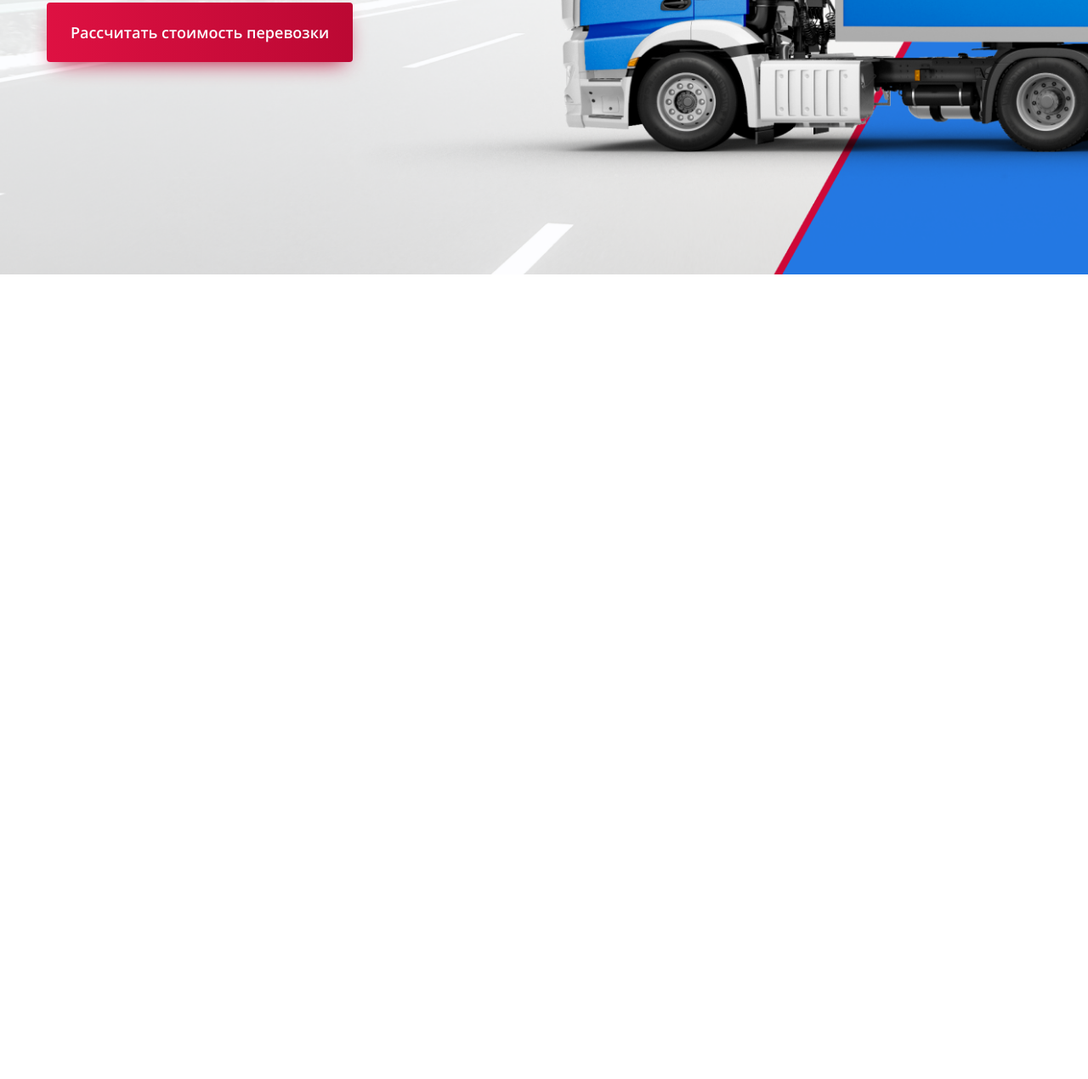
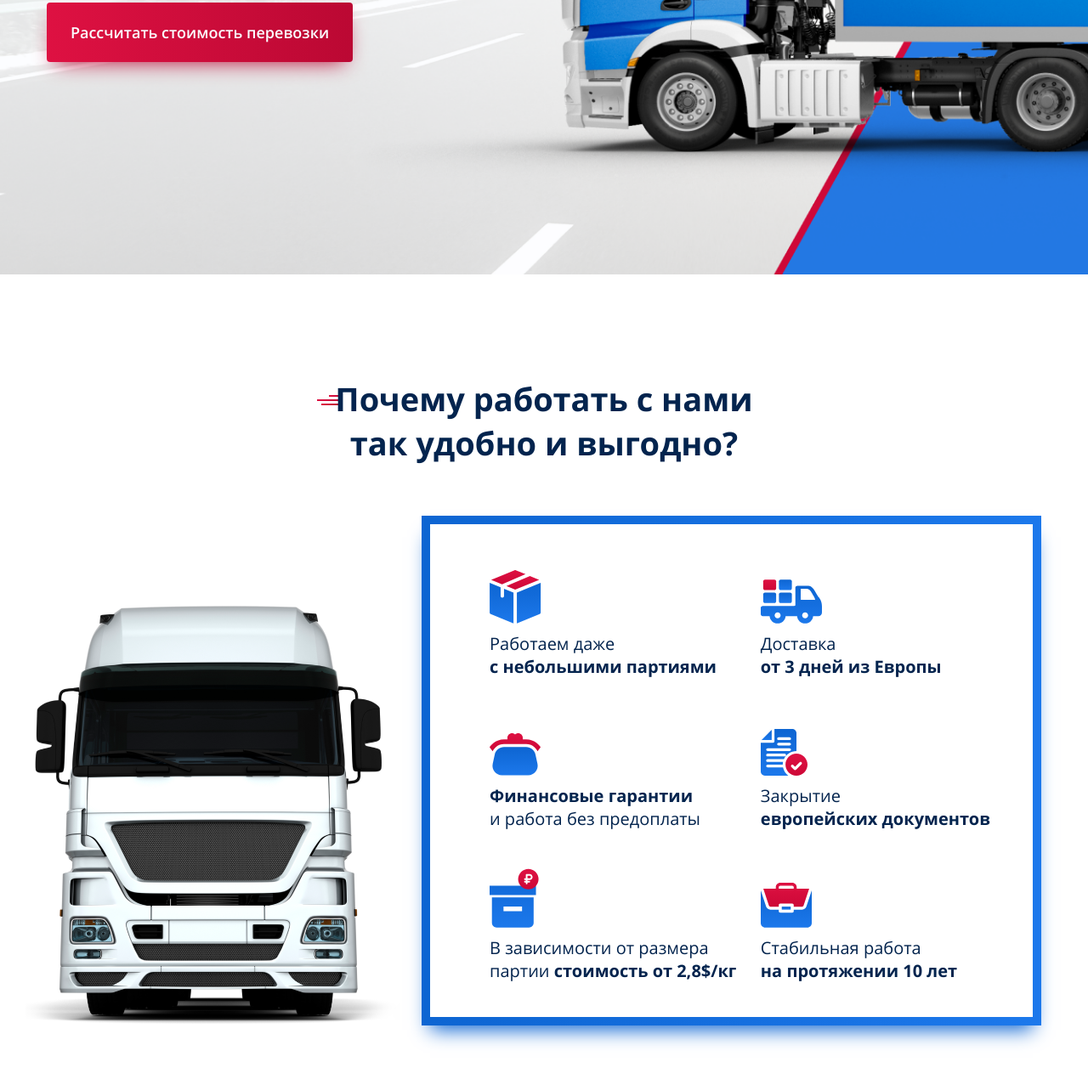
Before and after one commit to alexeysreda/belcargo-cosmetic, a website: page src/index.html in a window 1280 px wide. Shown: the part 510-1780 px from the top of the page at 85% size. Before the commit the page ends 833 px from the top, so only its background shows below. Drawn offline with nearby package versions, Linux system fonts and the light colour scheme.

Commit message:
advantages section adaptive finished

```diff
--- a/src/index.html
+++ b/src/index.html
@@ -68,82 +68,82 @@
 
 <main>
 
-<!--    <section class="advantages container">-->
-<!--        <h2 class="section__heading"><span class="lines"></span>Почему работать с нами<br>так удобно и выгодно?</h2>-->
+    <section class="advantages container">
+        <h2 class="section__heading"><span class="lines"></span>Почему работать с нами<br>так удобно и выгодно?</h2>
 
-<!--        <div class="advantages__wrapper">-->
-<!--            <img class="advantages__image_truck" src="img/advantages-truck.png" alt="фура">-->
-<!--            <article class="advantages__list">-->
-<!--                <div class="advantages__list_column">-->
-<!--                    <figure>-->
-<!--                        <div class="advantages__image_wrapper">-->
-<!--                            <img src="img/icons/advantages-1.svg" alt="коробка">-->
-<!--                        </div>-->
-<!--                        <figcaption>-->
-<!--                            <h3 class="advantage__text">Работаем даже<br>-->
-<!--                                <span class="advantage__text_bold">с небольшими партиями</span>-->
-<!--                            </h3>-->
-<!--                        </figcaption>-->
-<!--                    </figure>-->
-<!--                    <figure>-->
-<!--                        <div class="advantages__image_wrapper">-->
-<!--                            <img src="img/icons/advantages-2.svg" alt="кошелёк">-->
-<!--                        </div>-->
-<!--                        <figcaption>-->
-<!--                            <h3 class="advantage__text">-->
-<!--                                <span class="advantage__text_bold">Финансовые гарантии</span><br>-->
-<!--                                и работа без предоплаты-->
-<!--                            </h3>-->
-<!--                        </figcaption>-->
-<!--                    </figure>-->
-<!--                    <figure>-->
-<!--                        <div class="advantages__image_wrapper">-->
-<!--                            <img src="img/icons/advantages-3.svg" alt="коробка">-->
-<!--                        </div>-->
-<!--                        <figcaption>-->
-<!--                            <h3 class="advantage__text">В зависимости от размера <br>-->
-<!--                                партии-->
-<!--                                <span class="advantage__text_bold"> стоимость от 2,8$/кг</span>-->
-<!--                            </h3>-->
-<!--                        </figcaption>-->
-<!--                    </figure>-->
-<!--                </div>-->
-<!--                <div class="advantages__list_column">-->
-<!--                    <figure>-->
-<!--                        <div class="advantages__image_wrapper">-->
-<!--                            <img src="img/icons/advantages-4.svg" alt="грузовик">-->
-<!--                        </div>-->
-<!--                        <figcaption>-->
-<!--                            <h3 class="advantage__text">Доставка<br>-->
-<!--                                <span class="advantage__text_bold">от 3 дней из Европы</span>-->
-<!--                            </h3>-->
-<!--                        </figcaption>-->
-<!--                    </figure>-->
-<!--                    <figure>-->
-<!--                        <div class="advantages__image_wrapper">-->
-<!--                            <img src="img/icons/advantages-5.svg" alt="документ">-->
-<!--                        </div>-->
-<!--                        <figcaption>-->
-<!--                            <h3 class="advantage__text">Закрытие<br>-->
-<!--                                <span class="advantage__text_bold">европейских документов</span>-->
-<!--                            </h3>-->
-<!--                        </figcaption>-->
-<!--                    </figure>-->
-<!--                    <figure>-->
-<!--                        <div class="advantages__image_wrapper">-->
-<!--                            <img src="img/icons/advantages-6.svg" alt="дипломат">-->
-<!--                        </div>-->
-<!--                        <figcaption>-->
-<!--                            <h3 class="advantage__text">Стабильная работа<br>-->
-<!--                                <span class="advantage__text_bold">на протяжении 10 лет</span>-->
-<!--                            </h3>-->
-<!--                        </figcaption>-->
-<!--                    </figure>-->
-<!--                </div>-->
+        <div class="advantages__wrapper">
+            <img class="advantages__image_truck" src="img/advantages-truck.png" alt="фура">
+            <article class="advantages__list">
+                <div class="advantages__list_column">
+                    <figure>
+                        <div class="advantages__image_wrapper">
+                            <img src="img/icons/advantages-1.svg" alt="коробка">
+                        </div>
+                        <figcaption>
+                            <h3 class="advantage__text">Работаем даже<br>
+                                <span class="advantage__text_bold">с небольшими партиями</span>
+                            </h3>
+                        </figcaption>
+                    </figure>
+                    <figure>
+                        <div class="advantages__image_wrapper">
+                            <img src="img/icons/advantages-2.svg" alt="кошелёк">
+                        </div>
+                        <figcaption>
+                            <h3 class="advantage__text">
+                                <span class="advantage__text_bold">Финансовые гарантии</span><br>
+                                и работа без предоплаты
+                            </h3>
+                        </figcaption>
+                    </figure>
+                    <figure>
+                        <div class="advantages__image_wrapper">
+                            <img src="img/icons/advantages-3.svg" alt="коробка">
+                        </div>
+                        <figcaption>
+                            <h3 class="advantage__text">В зависимости от размера <br>
+                                партии
+                                <span class="advantage__text_bold"> стоимость от 2,8$/кг</span>
+                            </h3>
+                        </figcaption>
+                    </figure>
+                </div>
+                <div class="advantages__list_column">
+                    <figure>
+                        <div class="advantages__image_wrapper">
+                            <img src="img/icons/advantages-4.svg" alt="грузовик">
+                        </div>
+                        <figcaption>
+                            <h3 class="advantage__text">Доставка<br>
+                                <span class="advantage__text_bold">от 3 дней из Европы</span>
+                            </h3>
+                        </figcaption>
+                    </figure>
+                    <figure>
+                        <div class="advantages__image_wrapper">
+                            <img src="img/icons/advantages-5.svg" alt="документ">
+                        </div>
+                        <figcaption>
+                            <h3 class="advantage__text">Закрытие<br>
+                                <span class="advantage__text_bold">европейских документов</span>
+                            </h3>
+                        </figcaption>
+                    </figure>
+                    <figure>
+                        <div class="advantages__image_wrapper">
+                            <img src="img/icons/advantages-6.svg" alt="дипломат">
+                        </div>
+                        <figcaption>
+                            <h3 class="advantage__text">Стабильная работа<br>
+                                <span class="advantage__text_bold">на протяжении 10 лет</span>
+                            </h3>
+                        </figcaption>
+                    </figure>
+                </div>
 
-<!--            </article>-->
-<!--        </div>-->
-<!--    </section>-->
+            </article>
+        </div>
+    </section>
 
 
 
--- a/src/styles/__adaptive.styl
+++ b/src/styles/__adaptive.styl
@@ -5,7 +5,35 @@
 	.container {
 		max-width: 992px;
 	}
+	.advantages__list {
+		padding: 30px;
+		flex-direction: column;
+		height: auto;
+
+
+	}
+
+	.advantages__list_column {
+		width: 100%;
+		&:first-child {
+			margin-bottom: 40px;
+		}
+		& figure {
+			width: 100%;
+			flex-direction: row;
+			//justify-content: space-between;
+			align-items: center;
+		}
+	}
+
+	.advantages__image_wrapper {
+		margin-right: 40px;
+	}
+
 }
+
+// todo .lines проверить везде на всех разрешениях
+
 
 @media screen and (max-width: 991.98px) {
 	.container {
@@ -18,6 +46,10 @@
 	.header__h2 {
 		display: inline-block;
 		width: 50%;
+	}
+
+	.advantages__image_truck {
+		display: none;
 	}
 }
 
@@ -99,7 +131,8 @@
 		padding-right: 10px;
 		position: fixed;
 		top: 0;
-		background-color: rgba(255, 255, 255, 0.85);
+		background-color: rgba(255, 255, 255, 0.95);
+		box-shadow: 0 0 40px -4px gray;
 		z-index: 30;
 	}
 
@@ -107,5 +140,22 @@
 		width: 140px;
 	}
 
+	.header__h1 {
+		& .lines {
+			top: 24px;
+		}
+	}
+
+	.advantages__list {
+		padding: 30px 10px;
+		& figcaption {
+			width: 80%;
+		}
+	}
+
+	.advantages__image_wrapper {
+		margin-right: 15px;
+	}
+
 
 }
```
Also changed, not shown: src/styles/main.css.
